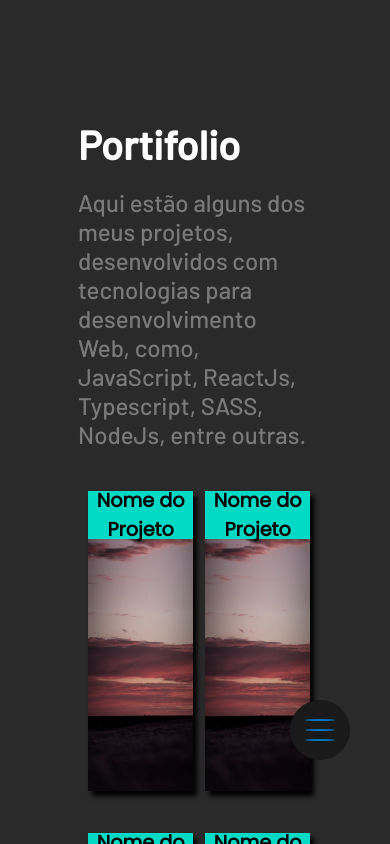
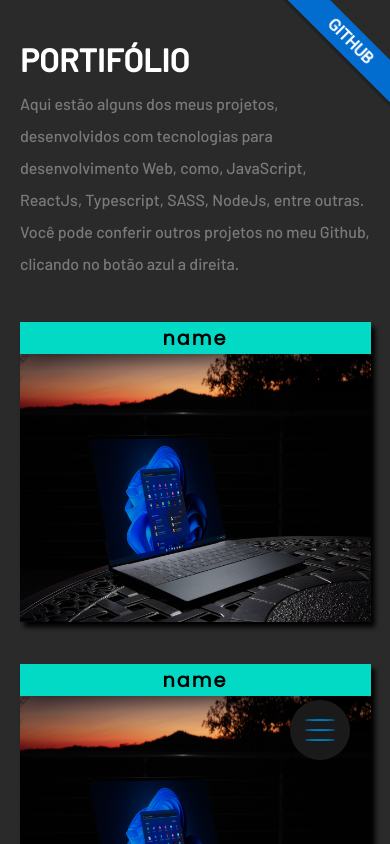
Before and after one commit to fescarvalho/Portifolio3.0, a React (Create React App) app: page /projetos in a window 390 px wide. Shown: the top 844 px of the page. Built offline with nearby package versions, Linux system fonts and the light colour scheme.

Commit message:
:sparkels: feat - Finalized page of portifolios and component portifolio..

```diff
--- a/src/components/NavButton/NavButton.css
+++ b/src/components/NavButton/NavButton.css
@@ -43,11 +43,13 @@
 }
 
 .navActive {
+  bottom: 0;
+  top: 0;
   display: flex;
   justify-content: center;
   align-items: center;
   flex-direction: column;
-  position: absolute;
+  position: fixed;
   overflow-x: hidden;
   padding: 30px;
   z-index: 1000;
@@ -55,6 +57,8 @@
   height: 100vh;
   background: var(--background);
   transition: transform 0.45s cubic-bezier(0.45, 0, 0, 1);
+  top: 0;
+  left: 0;
 }
 .nav {
   transform: translate3d(0, -100%, 0);
@@ -62,7 +66,7 @@
   justify-content: center;
   align-items: center;
   flex-direction: column;
-  position: absolute;
+  position: fixed;
   overflow-x: hidden;
   padding: 30px;
   z-index: 1000;
@@ -70,6 +74,8 @@
   height: 100vh;
   background: var(--background);
   transition: transform 0.6s cubic-bezier(0.45, 0, 0, 1);
+  top: 0;
+  left: 0;
 }
 .navActive a,
 .nav a {
--- a/src/components/Project/ProjectComponent.css
+++ b/src/components/Project/ProjectComponent.css
@@ -1,6 +1,5 @@
 .content {
   width: 60vw;
-
   height: 100%;
   margin: 5rem auto;
 }
@@ -8,6 +7,7 @@
 .page-description h2 {
   font-family: 'Barlow';
   font-size: 2.5rem;
+  text-transform: uppercase;
   margin-bottom: 20px;
   color: var(--text-color1);
 }
@@ -17,6 +17,7 @@
   font-size: 1.5rem;
   margin-bottom: 20px;
   color: var(--text-color3);
+  line-height: 2;
 }
 
 .project {
@@ -26,17 +27,22 @@
   margin: 10px;
   box-shadow: var(--darkShadow), 0 0 50px rgb(0 0 0 / 75%) inset;
   margin-bottom: 2rem;
-  background: url('../../../public/paisagem.jpg');
+  background: center center;
   background-repeat: no-repeat;
   background-size: cover;
   cursor: pointer;
   overflow: hidden;
+  display: flex;
+  justify-content: center;
 }
 
-.project .button {
+.project a {
   position: absolute;
+  display: flex;
+  align-items: center;
+  justify-content: center;
+  text-decoration: none;
   top: 50%;
-  left: 30%;
   width: 200px;
   height: 40px;
   font-family: Poppins;
@@ -51,46 +57,46 @@
   opacity: 0;
   transition: opacity 0.4s ease-in-out;
 }
-.project:hover {
-  width: 90%;
-  position: relative;
-  height: 300px;
-  margin: 10px;
+
+.project .main-image {
+  min-width: 100%;
+  min-height: 100%;
+}
+.project .main-image img {
+  width: 100%;
+  height: 100%;
+}
+
+.project .image1 {
+  width: 100%;
+  position: absolute;
+  height: 100%;
+  transform: translateY(-300px);
+  background-repeat: no-repeat;
+  background-size: cover;
+  cursor: pointer;
+  filter: grayscale(80%) blur(1px);
+  box-shadow: 0 0 50px rgb(0 0 0 / 75%) inset;
+}
+.project .image2 {
+  box-shadow: 0 0 50px rgb(0 0 0 / 75%) inset;
+}
+
+.project:hover .image1 {
+  width: 100%;
+  position: absolute;
+  height: 100%;
   box-shadow: var(--darkShadow);
   margin-bottom: 2rem;
   background-repeat: no-repeat;
   background-size: cover;
   cursor: pointer;
+  transform: translateY(0px);
+  transition: all 0.2s ease-in-out;
 }
-
-.project:after {
-  content: '';
-  width: 100%;
-  position: absolute;
-  height: 100%;
-  margin-bottom: 2rem;
-  background-image: url('../../../public/hover.jpg');
-  box-shadow: 0 0 50px rgb(0 0 0 / 75%) inset;
-  background-repeat: no-repeat;
-  background-size: cover;
-  cursor: pointer;
-  transform: translateY(-300px);
-  filter: grayscale(0.75);
-  transition: all 0.4s ease-in-out;
-}
-
-.project:hover::after {
-  display: block;
-  transform: translateY(0px);
-}
-
-.project:hover button {
+.project:hover a {
   opacity: 1;
 }
-.project:hover::after .button {
-  display: block;
-}
-
 .project .name {
   position: absolute;
   text-align: center;
@@ -100,9 +106,51 @@
   align-items: center;
   width: 100%;
   background: var(--secondary-color);
-  height: 3rem;
+  height: 2rem;
+  box-shadow: 0 0 30px rgb(0, 0, 0, 100%);
 }
 .project .name h3 {
   font-size: 1.2rem;
   font-family: Poppins;
+  width: 100%;
+  letter-spacing: 2px;
 }
+
+@media (max-width: 800px) {
+  .content {
+    width: 90vw;
+    margin: auto auto;
+    height: 100%;
+  }
+  .project {
+    width: 90vw;
+  }
+  .page-description {
+    padding: 0px 10px;
+    min-width: 90vw;
+  }
+}
+
+@media (max-width: 500px) {
+  .content {
+    width: 100vw;
+    margin: auto auto;
+    height: 100%;
+  }
+
+  .project {
+    width: 90vw;
+  }
+  .page-description h2 {
+    font-size: 2rem;
+    margin-bottom: 10px;
+  }
+  .page-description p {
+    font-size: 1rem;
+
+    margin-bottom: 20px;
+  }
+  .page-description {
+    padding: 0px 20px;
+  }
+}
--- a/src/components/Project/ProjectComponent.jsx
+++ b/src/components/Project/ProjectComponent.jsx
@@ -1,13 +1,17 @@
 import './ProjectComponent.css';
 
-function ProjectComponent() {
+function ProjectComponent(src) {
   return (
     <div>
-      <div className="project" id="project">
+      <div className="project">
         <div className="name">
-          <h3>Nome do Projeto</h3>
+          <h3>name</h3>
         </div>
-        <button className="button">Ver mais</button>
+        <a href={src}>Ver mais</a>
+        <div className="main-image">
+          <img src="./images/paisagem.jpg" alt="" className="image1" />
+          <img src="./images/hover.jpg" alt="" className="image2" />
+        </div>
       </div>
     </div>
   );
--- a/src/pages/Home/Home.jsx
+++ b/src/pages/Home/Home.jsx
@@ -24,7 +24,7 @@ function Home() {
       <div className="content-home">
         <div className="main">
           <h1 className="main-title">
-            Ola meu nome é <span>Fernando Carvalho</span>
+            Ola, meu nome é <span>Fernando Carvalho</span>
           </h1>
           <p className="main-description">
             Sou analista de sistema, pós graduado em ciencia de dados, porem
--- a/src/pages/Project/Projetos.css
+++ b/src/pages/Project/Projetos.css
@@ -3,6 +3,39 @@
   overflow: hidden;
 }
 
+.content .ribon {
+  display: block;
+  position: fixed;
+  right: 0;
+  top: 0;
+  width: 200px;
+  height: 200px;
+  text-align: center;
+  z-index: 900;
+  animation: animeBanner 5s ease-in-out;
+}
+.ribon a {
+  position: absolute;
+  display: block;
+  width: 200%;
+  left: -20%;
+  top: -20%;
+  cursor: pointer;
+  background-color: #026ccf;
+  color: #fff;
+  font-size: 1.4rem;
+  padding: 0;
+  font-family: 'Heebo';
+  text-decoration: none;
+  font-weight: 700;
+  box-shadow: -2px 3px 1px rgb(0 0 0 / 23%);
+  opacity: 1;
+  text-transform: uppercase;
+  transform: translate3d(0, 0, 0) rotate(45deg);
+  transform-origin: 0 0;
+  height: 44px;
+  line-height: 47px;
+}
 .project-main {
   display: grid;
   grid-template-columns: 1fr 1fr;
@@ -10,3 +43,74 @@
   width: 100%;
   margin-top: 2rem;
 }
+
+@keyframes animeBanner {
+  0% {
+    transform: translateX(400px);
+  }
+  100% {
+    transform: translateX(0px);
+  }
+}
+
+@media (max-width: 800px) {
+  .project-main {
+    width: 90vw;
+    display: flex;
+    flex-direction: column;
+    justify-content: center;
+    align-items: center;
+  }
+}
+@media (max-width: 500px) {
+  .project-main {
+    width: 100vw;
+  }
+  .ribon a {
+    position: absolute;
+    display: block;
+    width: 150%;
+    left: 10%;
+    top: -20%;
+    cursor: pointer;
+    background-color: #026ccf;
+    color: #fff;
+    font-size: 1.4rem;
+    padding: 0;
+    font-family: 'Heebo';
+    text-decoration: none;
+    font-weight: 700;
+    box-shadow: -2px 3px 1px rgb(0 0 0 / 23%);
+    opacity: 1;
+    text-transform: uppercase;
+    transform: translate3d(0, 0, 0) rotate(45deg);
+    transform-origin: 0 0;
+    height: 44px;
+  }
+}
+@media (max-width: 500px) {
+  .ribon a {
+    position: absolute;
+    display: block;
+    width: 100%;
+    display: flex;
+    justify-content: center;
+    align-items: center;
+    left: 50%;
+    top: -20%;
+    cursor: pointer;
+    background-color: #026ccf;
+    color: #fff;
+    font-size: 1rem;
+    padding: 0;
+    font-family: 'Heebo';
+    text-decoration: none;
+    font-weight: 700;
+    box-shadow: -2px 3px 1px rgb(0 0 0 / 23%);
+    opacity: 1;
+    text-transform: uppercase;
+    transform: translate3d(0, 0, 0) rotate(45deg);
+
+    height: 30px;
+  }
+}
--- a/src/pages/Project/Projetos.jsx
+++ b/src/pages/Project/Projetos.jsx
@@ -9,21 +9,34 @@ function Projetos() {
     <>
       <NavButton />
       <div className="content">
+        <div className="ribon">
+          <a
+            href="https://github.com/fescarvalho"
+            target="_blank"
+            rel="noreferrer"
+          >
+            Github
+          </a>
+        </div>
         <div className="page-description">
-          <h2>Portifolio</h2>
+          <h2>Portifólio</h2>
           <p>
             Aqui estão alguns dos meus projetos, desenvolvidos com tecnologias
             para desenvolvimento Web, como, JavaScript, ReactJs, Typescript,
             SASS, NodeJs, entre outras.
+            <p>
+              Você pode conferir outros projetos no meu Github, clicando no
+              botão azul a direita.
+            </p>
           </p>
         </div>
         <div className="project-main">
-          <ProjectComponent />
-          <ProjectComponent />
-          <ProjectComponent />
-          <ProjectComponent />
-          <ProjectComponent />
-          <ProjectComponent />
+          <ProjectComponent name="Nome do Projeto" />
+          <ProjectComponent name="Nome do Projeto" />
+          <ProjectComponent name="Nome do Projeto" />
+          <ProjectComponent name="Nome do Projeto" />
+          <ProjectComponent name="Nome do Projeto" />
+          <ProjectComponent name="Nome do Projeto" />
         </div>
       </div>
     </>
```
Also changed, not shown: public/images/hover.jpg (renamed from public/hover.jpg), public/images/paisagem.jpg (renamed from public/paisagem.jpg).
